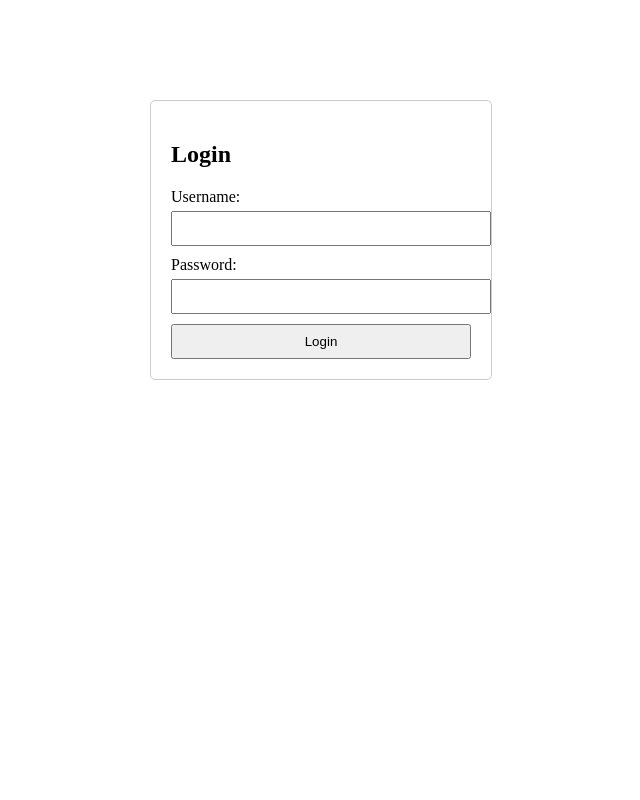
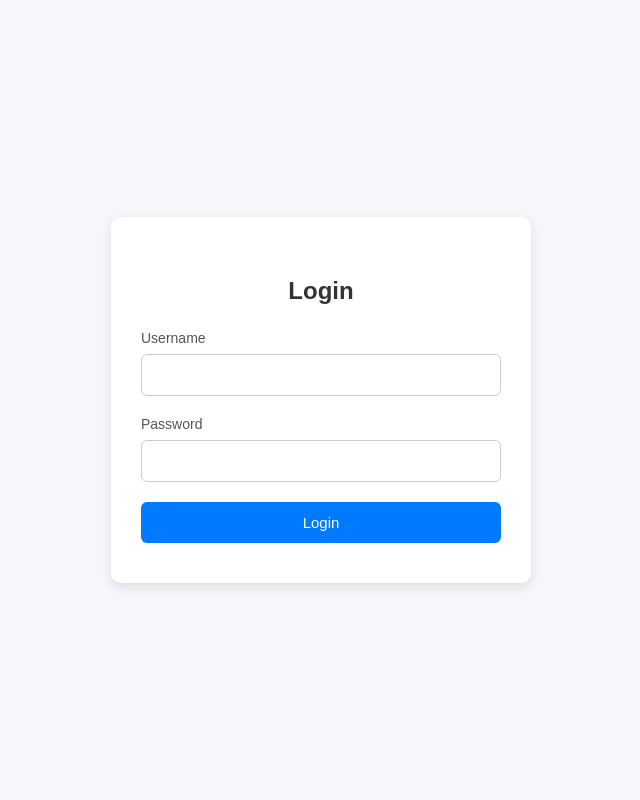
Before and after one commit to Arocha09/GymManagementSystem, a Flask app: page /login in a window 1280 px wide. Shown: the whole page, without its empty margins (319-959 px from the left). Run offline with Flask 3, Linux system fonts and the light colour scheme.

Commit message:
Updates to formatting and to the organization

```diff
--- a/app.py
+++ b/app.py
@@ -167,19 +167,29 @@ def instructor_dashboard():
     classes = instructor.get_class_table()
     return render_template('instructor/instructor_dashboard.html', classes=classes)
 
-@app.route('/instructor/classes')
-def view_classes():
-    instructor = get_logged_in_user()
-    classes = instructor.get_class_table()
-    return render_template('admin/manage_classes.html', classes=classes)
+# @app.route('/instructor/classes')
+# def view_classes():
+#     instructor = get_logged_in_user()
+#     classes = instructor.get_class_table()
+#     return render_template('admin/manage_classes.html', classes=classes)
 
 
-@app.route('/instructor/enrollments')
-def view_enrollments():
+# @app.route('/instructor/enrollments')
+# def view_enrollments():
+#     instructor = get_logged_in_user()
+#     #TODO: the get_enrollments needs to be coded
+#     enrollments = instructor.get_enrollments()
+#     return render_template('instructor/view_enrollments.html', enrollments=enrollments)
+
+@app.route('/instructor/classes_and_enrollments')
+def view_classes_and_enrollments():
+    if not session.get("user_id"):
+        return redirect(url_for('home'))
     instructor = get_logged_in_user()
-    #TODO: the get_enrollments needs to be coded
-    enrollments = instructor.get_enrollments()
-    return render_template('instructor/view_enrollments.html', enrollments=enrollments)
+    enrollments = instructor.get_enrollments()  # uses your code above
+
+    return render_template('instructor/classes_and_enrollments.html', classes=enrollments)
+
 
 
 
--- a/templates/login.html
+++ b/templates/login.html
@@ -1,37 +1,109 @@
+
+
+
 <!DOCTYPE html>
-<html>
+<html lang="en">
 <head>
+    <meta charset="UTF-8">
+    <meta name="viewport" content="width=device-width, initial-scale=1.0">
     <title>Login</title>
     <style>
-        form {
-            width: 300px;
-            margin: 100px auto;
-            padding: 20px;
+        body {
+            background-color: #f5f7fa;
+            display: flex;
+            justify-content: center;
+            align-items: center;
+            height: 100vh;
+            margin: 0;
+            font-family: Arial, sans-serif;
+        }
+
+        .login-container {
+            background-color: #ffffff;
+            padding: 40px 30px;
+            border-radius: 10px;
+            box-shadow: 0 4px 12px rgba(0,0,0,0.1);
+            width: 100%;
+            max-width: 360px;
+        }
+
+        .login-container h2 {
+            text-align: center;
+            margin-bottom: 25px;
+            font-size: 24px;
+            color: #333;
+        }
+
+        .form-group {
+            margin-bottom: 20px;
+        }
+
+        .form-group label {
+            display: block;
+            margin-bottom: 8px;
+            font-size: 14px;
+            color: #555;
+        }
+
+        .form-group input {
+            width: 100%;
+            padding: 12px 10px;
             border: 1px solid #ccc;
-            border-radius: 5px;
+            border-radius: 6px;
+            font-size: 14px;
+            box-sizing: border-box;
         }
-        input[type="text"], input[type="password"] {
+
+        .form-group input:focus {
+            border-color: #007bff;
+            outline: none;
+        }
+
+        .login-button {
             width: 100%;
-            padding: 8px;
-            margin: 5px 0 10px;
+            padding: 12px;
+            background-color: #007bff;
+            border: none;
+            border-radius: 6px;
+            color: white;
+            font-size: 15px;
+            cursor: pointer;
+            transition: background-color 0.3s ease;
         }
-        input[type="submit"] {
-            width: 100%;
-            padding: 8px;
+
+        .login-button:hover {
+            background-color: #0056b3;
+        }
+
+        .error-message {
+            color: red;
+            text-align: center;
+            margin-bottom: 15px;
+            font-size: 14px;
         }
     </style>
 </head>
 <body>
+
+<div class="login-container">
+    <h2>Login</h2>
+    {% if error %}
+        <div class="error-message">{{ error }}</div>
+    {% endif %}
     <form method="POST">
-        <h2>Login</h2>
-        {% if error %}
-            <p style="color:red;">{{ error }}</p>
-        {% endif %}
-        <label>Username:</label>
-        <input type="text" name="username" required>
-        <label>Password:</label>
-        <input type="password" name="password" required>
-        <input type="submit" value="Login">
+        <div class="form-group">
+            <label for="username">Username</label>
+            <input type="text" id="username" name="username" required>
+        </div>
+
+        <div class="form-group">
+            <label for="password">Password</label>
+            <input type="password" id="password" name="password" required>
+        </div>
+
+        <button class="login-button" type="submit">Login</button>
     </form>
+</div>
+
 </body>
 </html>
```
Also changed, not shown: templates/base.html (+22 -7 lines), templates/instructor/classes_and_enrollments.html (added, +62 -0 lines), templates/instructor/instructor_dashboard.html (+4 -11 lines), templates/login_page.html (+66 -7 lines), front_end_deprecated/view_enrollments.html (renamed from templates/instructor/view_enrollments.html), front_end_deprecated/view_my_classes.html (added), templates/member/my_enrollments.html (added).
